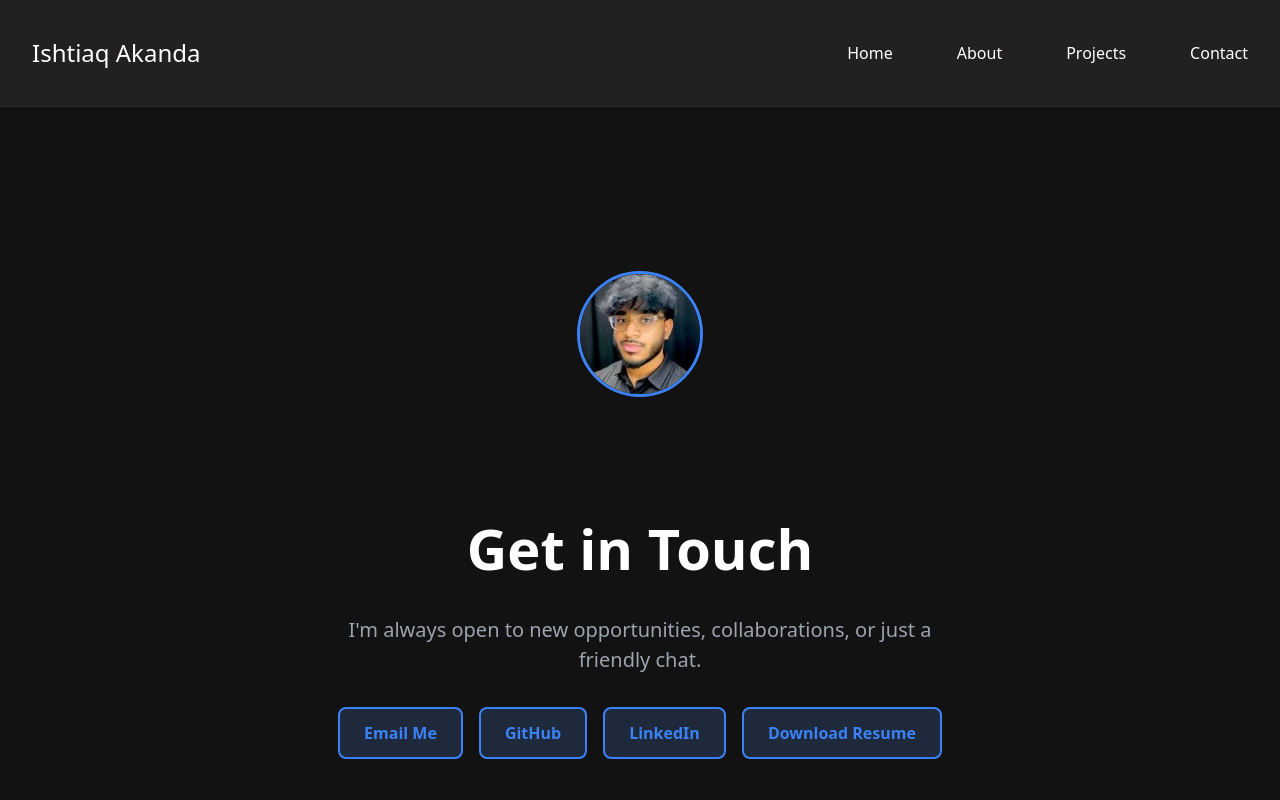
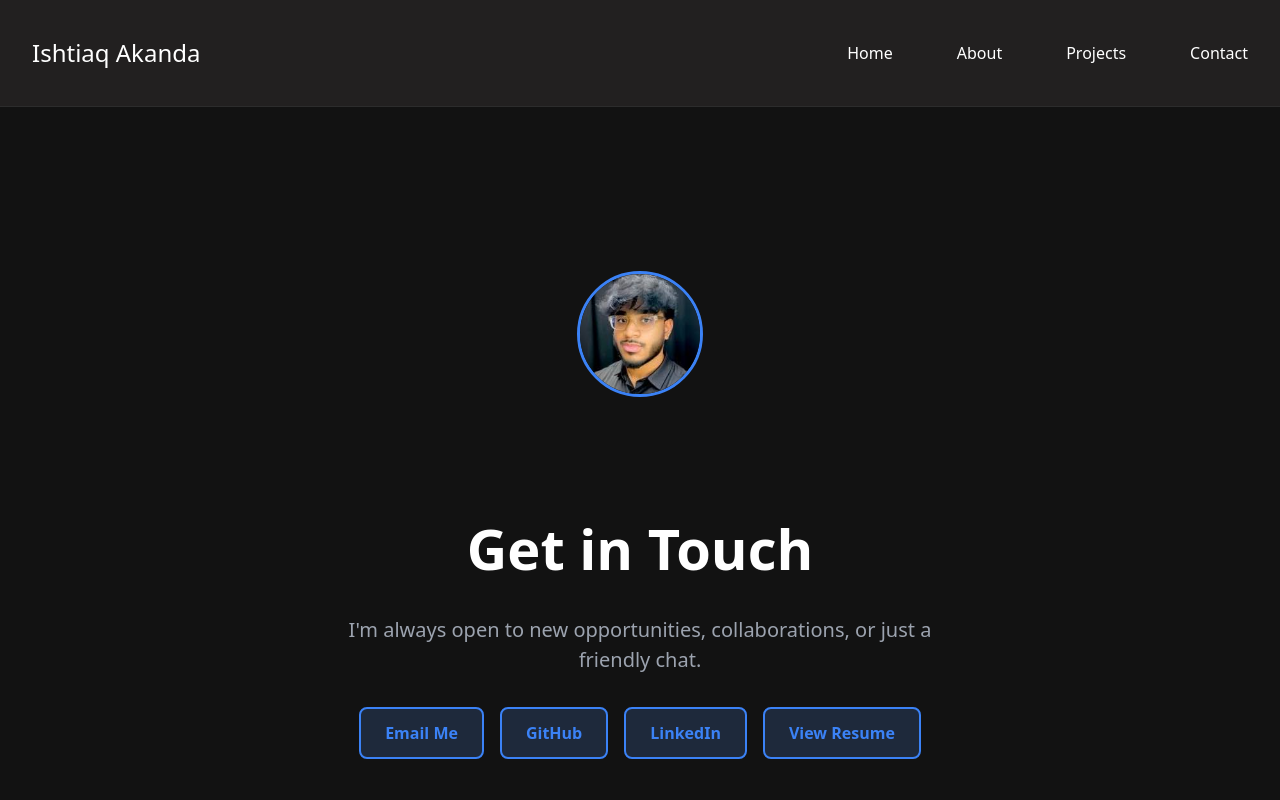
Before and after one commit to ishtiaqa1/NewReactPage, a React (Vite) app: page /contact in a window 1280 px wide. Shown: the top 800 px of the page. Built offline with nearby package versions, Linux system fonts and the light colour scheme.

Commit message:
Edited button text and added anchor tag

```diff
--- a/src/components/Contact.jsx
+++ b/src/components/Contact.jsx
@@ -18,7 +18,7 @@ const Contact = () => {
             <a href="mailto:ishtiaqa2003@gmail.com" className="contact-item">Email Me</a>
             <a href="https://github.com/ishtiaqa1" target="_blank" className="contact-item">GitHub</a>
             <a href="https://www.linkedin.com/in/ishtiaq-akanda/" target="_blank" className="contact-item">LinkedIn</a>
-            <a href={Resume} target = '_blank' className="contact-item">Download Resume</a>
+            <a href={Resume} target = '_blank' className="contact-item">View Resume</a>
       </section>
     </section>
 
--- a/src/components/Projects.jsx
+++ b/src/components/Projects.jsx
@@ -53,7 +53,10 @@ integrating user authentication, real-time leaderboards, and multiplayer gamepla
               <figcaption>
                 Built this portfolio site, using ReactJS, CSS3, and a API. Resulting in a site with over 2.34k unique visitors per month!
               </figcaption>
-              <a href='https://github.com/ishtiaqa1/NewReactPage' target='_blank'>Github</a>
+              <section className='project-links'>
+                <a href='https://github.com/ishtiaqa1/NewReactPage' target='_blank'>Github</a>
+                <a href='https://ishtiaqakanda.dev/'>Deployed</a>
+            </section>
           </figure>
         </li>
       </ul>
```
